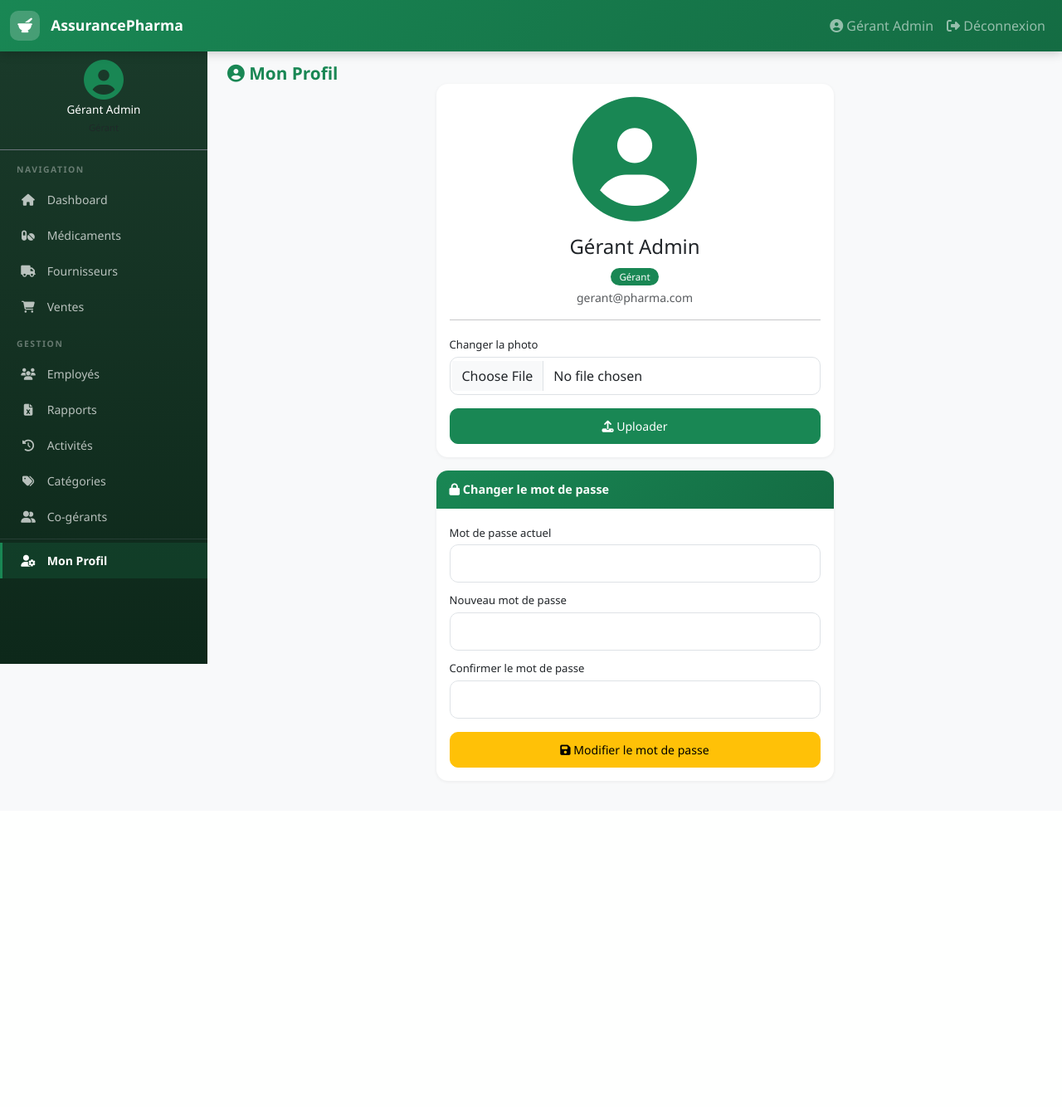
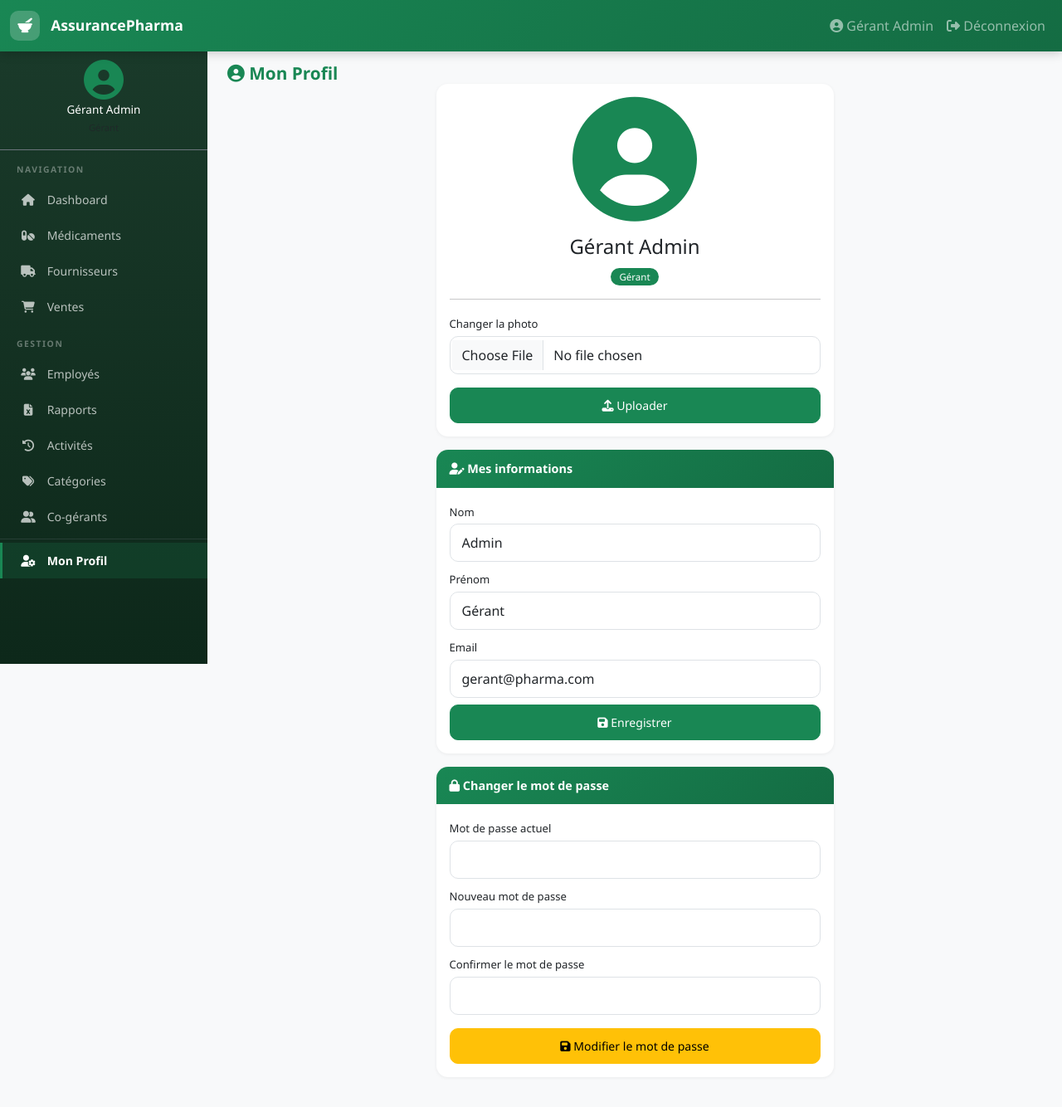
Before and after one commit to Agostinhomelano/AssurancePharma, a Flask app: page /profil in a window 1280 px wide. Shown: the whole page at 83% size. Before the commit the page ends 942 px from the top, so only its background shows below. Run offline with Flask 3, Linux system fonts and the light colour scheme; a user stored in the database is signed in.

Commit message:
fin du projet

```diff
--- a/app/__init__.py
+++ b/app/__init__.py
@@ -57,9 +57,10 @@ def create_app(config_name='development'):
     app.register_blueprint(employee_bp)
     app.register_blueprint(categories_bp)
 
-    # Création des tables
+    # Création des tables + migrations
     with app.app_context():
         db.create_all()
+        migrate_database()
         init_database()
 
     return app
@@ -159,3 +160,19 @@ def init_database():
         db.session.commit()
 
         print("Base de donnees initialisee avec succes!")
+
+def migrate_database():
+    """Migrations progressives sans perte de données"""
+    from app import db
+    from sqlalchemy import inspect
+    import os
+
+    try:
+        inspector = inspect(db.engine)
+        columns = [c['name'] for c in inspector.get_columns('activities')]
+        if 'employee_id' not in columns:
+            db.session.execute(db.text('ALTER TABLE activities ADD COLUMN employee_id INTEGER REFERENCES employees(id)'))
+            db.session.commit()
+            print("Migration: colonne employee_id ajoutée à activities")
+    except Exception:
+        pass  # Table peut ne pas encore exister
--- a/app/routes/auth.py
+++ b/app/routes/auth.py
@@ -66,6 +66,32 @@ def allowed_file(filename):
 def profil():
     if request.method == 'POST':
         action = request.form.get('action', '')
+
+        if action == 'info':
+            nom = request.form.get('nom', '').strip()
+            prenom = request.form.get('prenom', '').strip()
+            email = request.form.get('email', '').strip()
+            telephone = request.form.get('telephone', '').strip()
+            if not nom or not prenom or not email:
+                flash('Nom, prénom et email sont requis.', 'danger')
+            else:
+                current_user.nom = nom
+                current_user.prenom = prenom
+                if email != current_user.email:
+                    existing = User.query.filter_by(email=email).first()
+                    if existing and existing.id != current_user.id:
+                        flash('Cet email est déjà utilisé.', 'danger')
+                        return redirect(url_for('auth.profil'))
+                    existing_emp = Employee.query.filter_by(email=email).first()
+                    if existing_emp and (not hasattr(current_user, 'fonction') or existing_emp.id != current_user.id):
+                        flash('Cet email est déjà utilisé.', 'danger')
+                        return redirect(url_for('auth.profil'))
+                    current_user.email = email
+                if hasattr(current_user, 'telephone'):
+                    current_user.telephone = telephone
+                db.session.commit()
+                flash('Informations mises à jour.', 'success')
+            return redirect(url_for('auth.profil'))
 
         if action == 'password':
             old_pw = request.form.get('old_password', '')
--- a/app/routes/employee.py
+++ b/app/routes/employee.py
@@ -68,8 +68,8 @@ def activities():
         return redirect(url_for('dashboard.index'))
 
     today = date.today()
-    recent_activities = Activity.query.filter(
-        db.func.date(Activity.created_at) == today
+    recent_activities = Activity.query.filter_by(
+        employee_id=current_user.id
     ).order_by(Activity.created_at.desc()).limit(50).all()
 
     return render_template('employee/activities.html', activities=recent_activities, today=today)
--- a/app/routes/medicines.py
+++ b/app/routes/medicines.py
@@ -166,8 +166,10 @@ def api_create_medicine():
     """API: Créer un médicament (gérant + employé)"""
     if hasattr(current_user, 'fonction'):
         gerant_id = current_user.gerant_id
+        employee_id = current_user.id
     else:
         gerant_id = current_user.id
+        employee_id = None
         if current_user.role not in ('gerant', 'co-gerant'):
             return jsonify({'error': 'Non autorisé'}), 403
 
@@ -195,7 +197,8 @@ def api_create_medicine():
         ActivityService.log_activity(
             gerant_id,
             f"Créé le médicament: {medicine.nom}",
-            f"Prix: {medicine.prix_vente} FC"
+            f"Prix: {medicine.prix_vente} FC",
+            employee_id=employee_id
         )
         flash(f"Médicament {medicine.nom} créé", 'success')
     except Exception:
--- a/app/routes/sales.py
+++ b/app/routes/sales.py
@@ -66,7 +66,8 @@ def api_create_sale():
         ActivityService.log_activity(
             user_id,
             f"Nouvelle vente ({len(items)} articles)",
-            f"Total: {sale.total_amount} FC, Bénéfice: {sale.profit} FC"
+            f"Total: {sale.total_amount} FC, Bénéfice: {sale.profit} FC",
+            employee_id=employee_id
         )
 
         return jsonify({
--- a/app/services/activity_service.py
+++ b/app/services/activity_service.py
@@ -10,18 +10,20 @@ class ActivityService:
     """Service pour enregistrer et gérer les activités"""
 
     @staticmethod
-    def log_activity(user_id, action, details=None):
+    def log_activity(user_id, action, details=None, employee_id=None):
         """
         Enregistre une activité
 
         Args:
-            user_id: ID de l'utilisateur
+            user_id: ID de l'utilisateur (gérant)
             action: Description de l'action
             details: Détails supplémentaires (JSON)
+            employee_id: ID de l'employé (si l'action vient d'un employé)
         """
         try:
             activity = Activity(
                 user_id=user_id,
+                employee_id=employee_id,
                 action=action,
                 details=details
             )
--- a/app/templates/auth/profil.html
+++ b/app/templates/auth/profil.html
@@ -23,10 +23,6 @@
               <span class="badge bg-info">{{ current_user.fonction }}</span>
             {% endif %}
           </p>
-          <p class="text-muted small">{{ current_user.email }}</p>
-          {% if current_user.telephone is defined and current_user.telephone %}
-          <p class="text-muted small">{{ current_user.telephone }}</p>
-          {% endif %}
 
           <hr>
           <form method="POST" enctype="multipart/form-data" class="text-start">
@@ -36,6 +32,40 @@
               <input type="file" name="photo" class="form-control" accept="image/*">
             </div>
             <button type="submit" class="btn btn-primary w-100"><i class="fas fa-upload"></i> Uploader</button>
+          </form>
+        </div>
+      </div>
+
+      <div class="card mt-3">
+        <div class="card-header"><i class="fas fa-user-edit"></i> Mes informations</div>
+        <div class="card-body">
+          <form method="POST" class="text-start">
+            <input type="hidden" name="action" value="info">
+            <div class="mb-2">
+              <label class="form-label">Nom</label>
+              <input type="text" name="nom" class="form-control" value="{{ current_user.nom }}" required>
+            </div>
+            <div class="mb-2">
+              <label class="form-label">Prénom</label>
+              <input type="text" name="prenom" class="form-control" value="{{ current_user.prenom }}" required>
+            </div>
+            {% if current_user.postnom is defined %}
+            <div class="mb-2">
+              <label class="form-label">Postnom</label>
+              <input type="text" name="postnom" class="form-control" value="{{ current_user.postnom or '' }}">
+            </div>
+            {% endif %}
+            <div class="mb-2">
+              <label class="form-label">Email</label>
+              <input type="email" name="email" class="form-control" value="{{ current_user.email }}" required>
+            </div>
+            {% if current_user.telephone is defined %}
+            <div class="mb-3">
+              <label class="form-label">Téléphone</label>
+              <input type="text" name="telephone" class="form-control" value="{{ current_user.telephone or '' }}">
+            </div>
+            {% endif %}
+            <button type="submit" class="btn btn-success w-100"><i class="fas fa-save"></i> Enregistrer</button>
           </form>
         </div>
       </div>
--- a/app/templates/employee/activities.html
+++ b/app/templates/employee/activities.html
@@ -23,7 +23,10 @@
             <div class="activity-dot mt-1 me-2"></div>
             <div class="flex-grow-1">
               <div class="d-flex justify-content-between align-items-center">
-                <strong class="small">{{ a.action }}</strong>
+                <div>
+                  <strong class="small">{{ a.action }}</strong>
+                  <span class="badge bg-info ms-1" style="font-size:0.65rem;">{{ a.employee_ref.prenom if a.employee_ref else '' }} {{ a.employee_ref.nom if a.employee_ref else '' }}</span>
+                </div>
                 <small class="text-muted ms-2" style="white-space:nowrap;">{{ a.created_at.strftime('%H:%M') }}</small>
               </div>
               {% if a.details %}
```
Also changed, not shown: app/models/__init__.py (+8 -1 lines), app/routes/activities.py (+6 -4 lines), app/templates/activities/list.html (+10 -0 lines), app/static/uploads/profile_U1.jpg (added).
